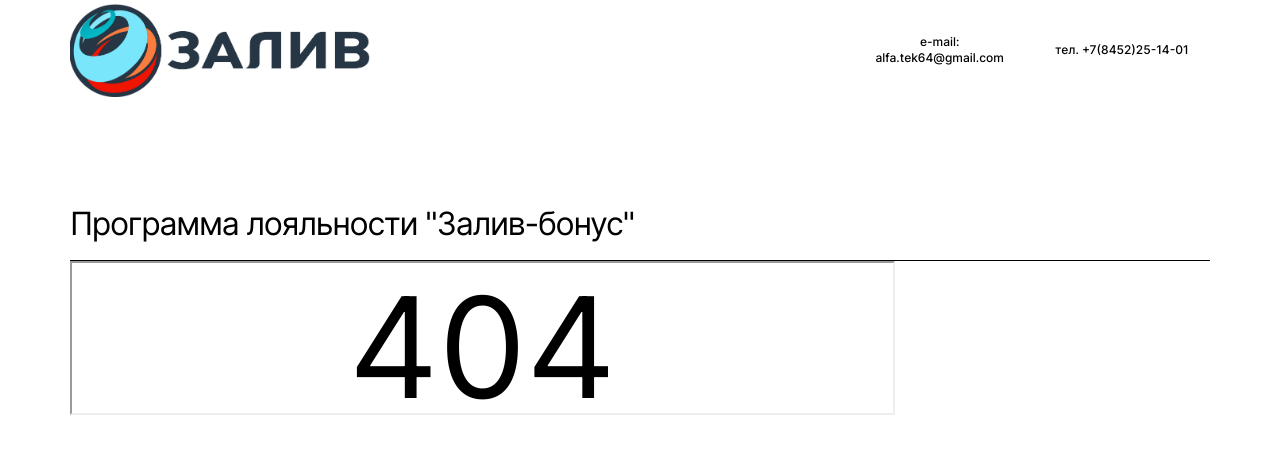
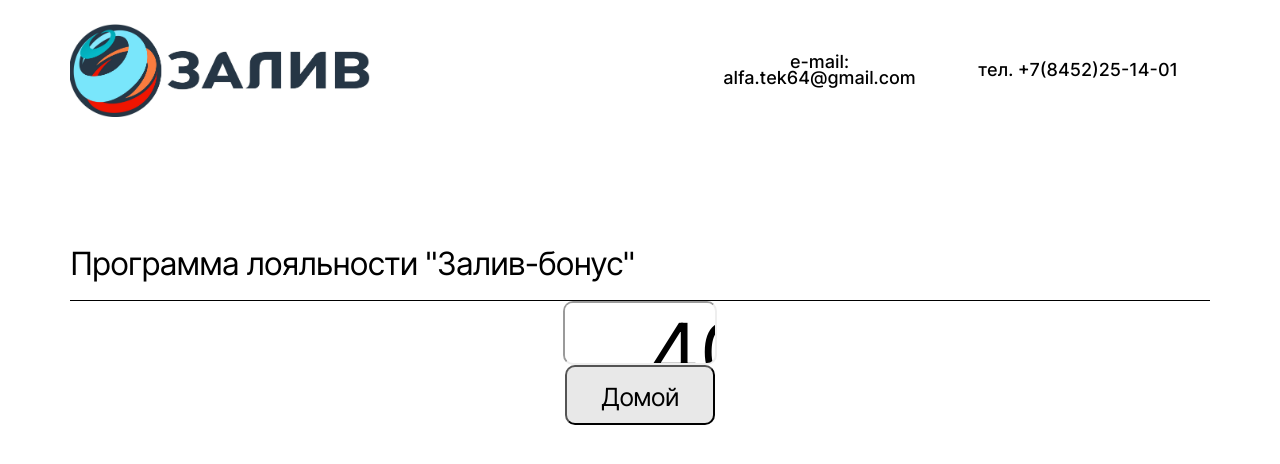
Before and after one commit to senkevich-ser/azs-zaliv, a React (Create React App) app: page /action in a window 1280 px wide. Shown: the top 464 px of the page. Built offline with nearby package versions, Linux system fonts and the light colour scheme.

Commit message:
added home button in ActionInfo

```diff
--- a/src/components/ActionInfo/ActionInfo.css
+++ b/src/components/ActionInfo/ActionInfo.css
@@ -1,7 +1,10 @@
 .actionInfo {
+  display: flex;
+  flex-direction: column;
   box-sizing: border-box;
   padding: 110px 70px;
   margin: 0;
+  align-items: center;
 }
 
 .actionInfo__title {
@@ -19,6 +22,22 @@
   margin: 0;
 }
 
+.actionInfo__button {
+  color: #000000;
+  font-size: 25px;
+  font-weight: normal;
+  line-height: 60px;
+  text-align: center;
+  letter-spacing: -0.04em;
+  background-color: #e8e8e8;
+  border-radius: 10px;
+  width: 150px;
+  height: 60px;
+  padding: 0;
+  margin: 0;
+  text-decoration: none;
+  margin: 0 auto;
+}
 .actionInfo__text {
-width: 72%;
+  width: 72%;
 }
--- a/src/components/ActionInfo/ActionInfo.js
+++ b/src/components/ActionInfo/ActionInfo.js
@@ -1,18 +1,20 @@
+/* eslint-disable jsx-a11y/iframe-has-title */
 import React from 'react';
 import Header from '../Header/Header';
 import NavTab from '../Main/NavTab/NavTab';
 import action from '../../images/frankl.pdf';
+import { Link } from 'react-router-dom'
 import './ActionInfo.css';
 
 function ActionInfo() {
   return (
     <>
-    <Header>{<NavTab />}</Header>
-    <section className="actionInfo">
-      <h3 className='actionInfo__title'>Программа лояльности "Залив-бонус"</h3>
-      <iframe src={action}  className="actionInfo__text"></iframe>
-
-    </section >
+      <Header>{<NavTab />}</Header>
+      <section className="actionInfo">
+        <h3 className='actionInfo__title'>Программа лояльности "Залив-бонус"</h3>
+        <iframe title="" src={action} className="actionInfo__button"></iframe>
+        <Link to="/"><button className="actionInfo__button">Домой</button></Link>
+      </section >
     </>
   );
 }
--- a/src/components/Header/Header.css
+++ b/src/components/Header/Header.css
@@ -6,7 +6,7 @@
   align-items: center;
   box-sizing: border-box;
   width: 100%;
-  height: 100px;
+  height: 140px;
   padding: 18px 70px;
   margin: 0;
 }
--- a/src/components/Main/NavTab/NavTab.css
+++ b/src/components/Main/NavTab/NavTab.css
@@ -9,7 +9,7 @@
 
 .nav-tab__btn {
   text-decoration: none;
-  font-size: 12px;
+  font-size: 18px;
   font-weight: 500;
   line-height: 16px;
   text-align: center;
@@ -29,7 +29,7 @@
 }
 
 .nav-tab__btn_login {
-  color:#000000 ;
+  color: #000000;
   background-color: #ffffff;
   border-radius: 3px;
   line-height: 32px;
@@ -41,7 +41,7 @@
   color: #000000;
 }
 
-@media screen and (max-width: 700px) {
+@media screen and (max-width: 950px) {
   .nav-tab {
     flex-flow: column nowrap;
   }
```
Also changed, not shown: src/components/Logo/Logo.css (+2 -5 lines).
